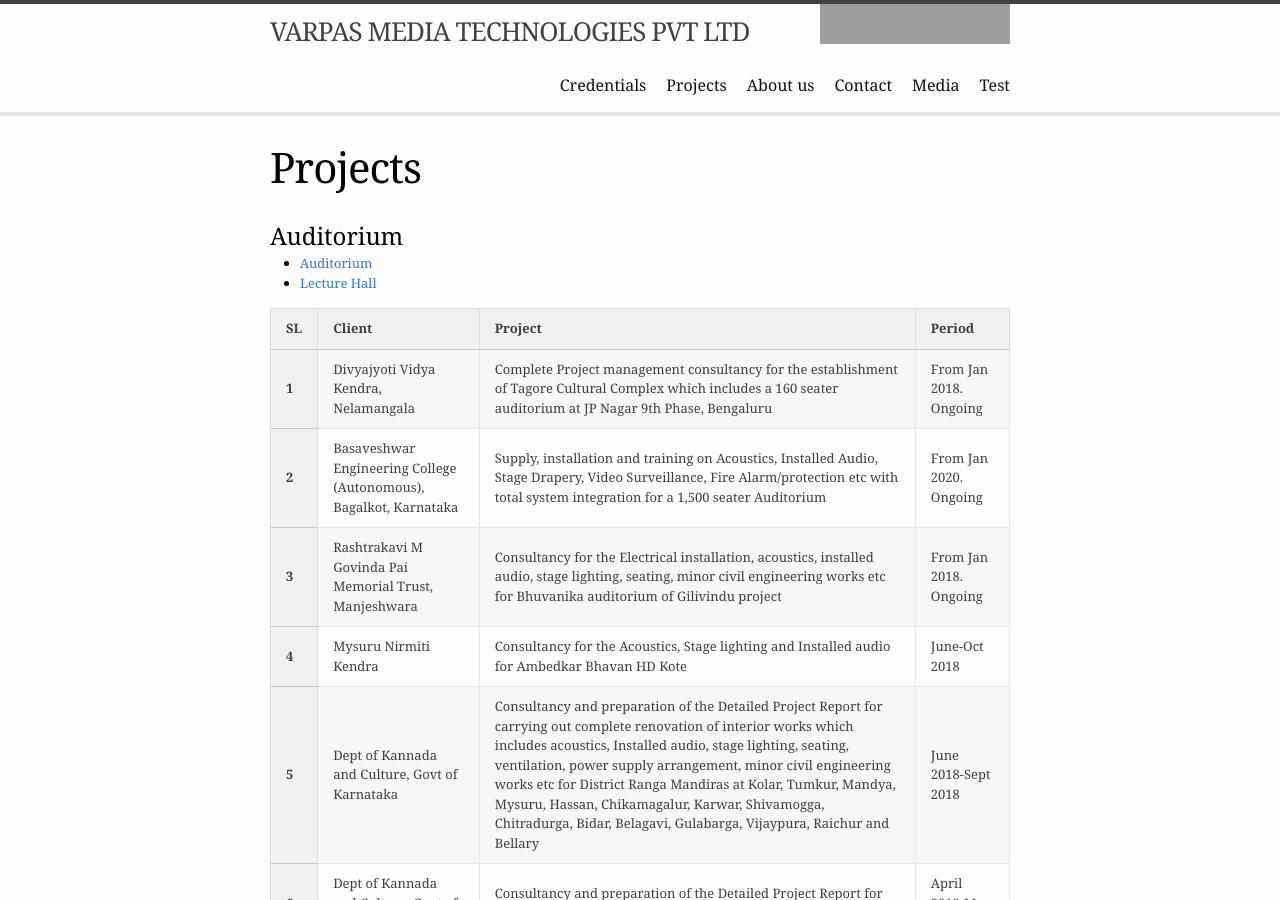
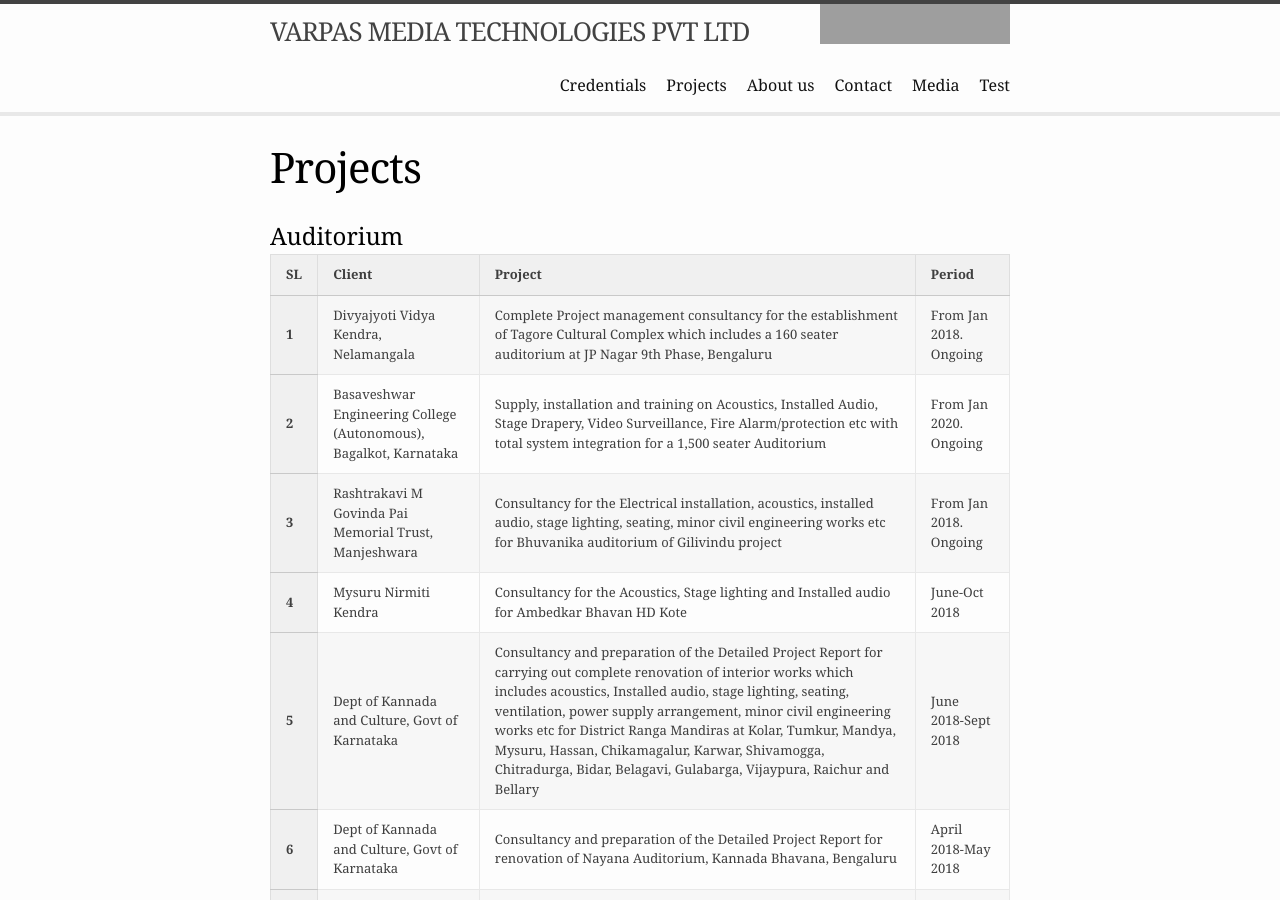
Before and after one commit to VarpasMedia/VarpasMedia.github.io, a Jekyll site: the page built from docs/Projects.md, in a window 1280 px wide and 900 px high. Built offline with Jekyll 4.4.1, drawn with Linux system fonts in a browser that asks for light colours; our own code applies the rules of GitHub Pages for plain Markdown files; grey boxes are pictures that could not be loaded.

Commit message:
Update Projects.md

```diff
--- a/docs/Projects.md
+++ b/docs/Projects.md
@@ -8,16 +8,7 @@ Auditorium
 
 <font size="2" face="georgia">
 
-<main>
 
-<ul>
-
-  <li><a href="Auditorium.html">Auditorium</a></li>
-
-   <li><a href="Lecture Hall.html">Lecture Hall </a></li>
-
-  </ul>
-</main>
 
 <table>
     <tr>
```
